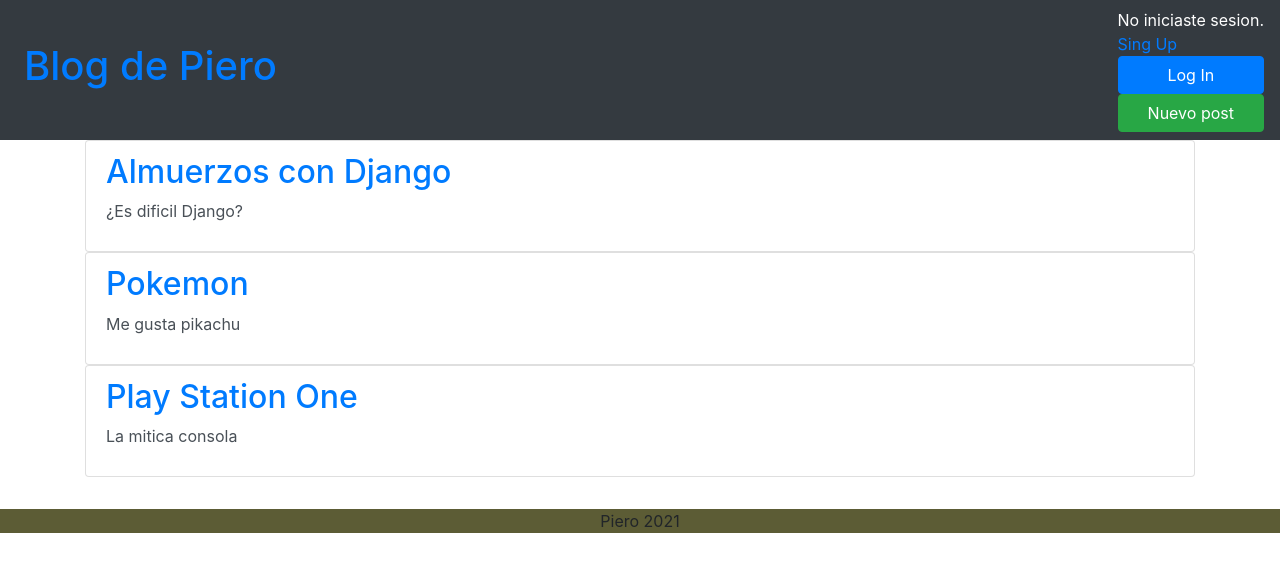
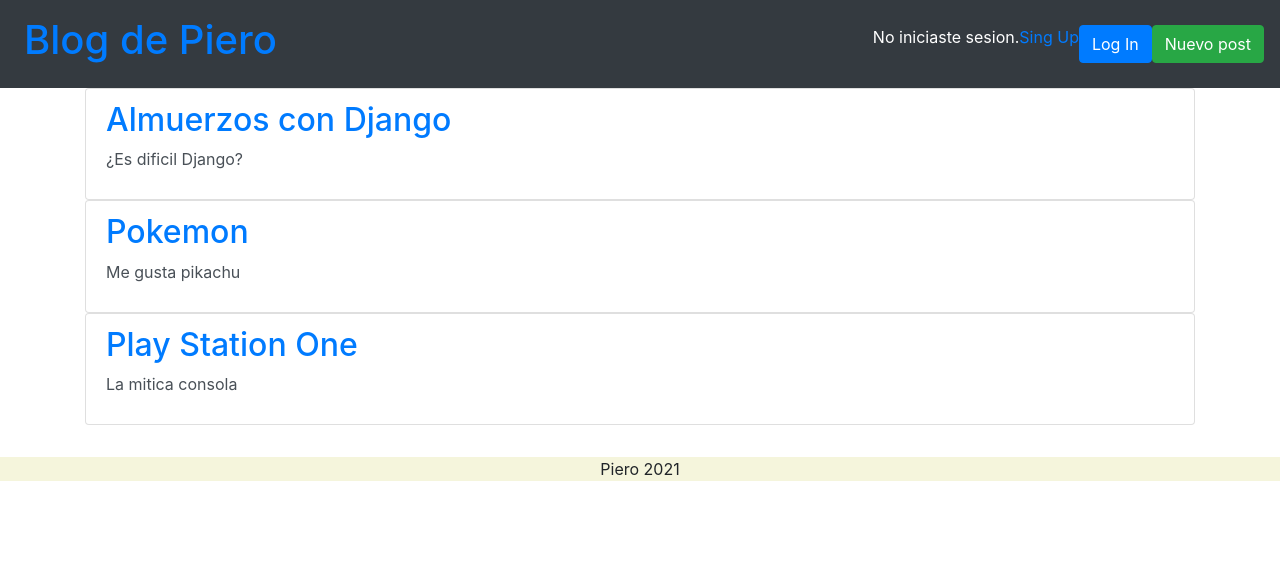
Before and after one commit to Shadowrunner11/senatiDjango, a Django app: page / in a window 1280 px wide. Shown: the top 572 px of the page. Run offline with Django 3.2, Linux system fonts and the light colour scheme; data comes from the database, SQL or seed files in the repository; some libraries are stand-ins or nearby versions.

Commit message:
Segundo refactor

```diff
--- a/static/css/style.css
+++ b/static/css/style.css
@@ -6,8 +6,10 @@ label, input {display: block;}
 form p {margin: auto; width: 25rem;}
 .btn{display: inline;}
 
-div.hola{color: red;display:grid;}
+.flex-container{display:flex; flex-direction: row; flex-wrap:wrap ;}
 
+@media only screen and (max-width: 600px){
+    .flex-container{flex-direction: column;}
+}
 
-
-footer.container-fluid{text-align: center; background-color: rgb(92, 92, 53); margin-top: 2rem;}
+footer.container-fluid{text-align: center; background-color: beige; margin-top: 2rem;}
--- a/templates/base.html
+++ b/templates/base.html
@@ -21,7 +21,7 @@
                 </h1>
             </li>
             <li class="nav-item rigth">
-                <div class="hola">
+                <div class="flex-container">
                 {% if user.is_authenticated %}
                 <span class="text-white">Hola {{ user.username }}!</span>
                 <a class="btn btn-primary" href="{% url 'logout' %}">Log out</a>
```
